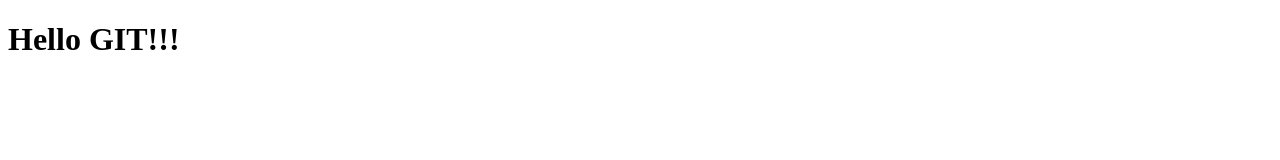
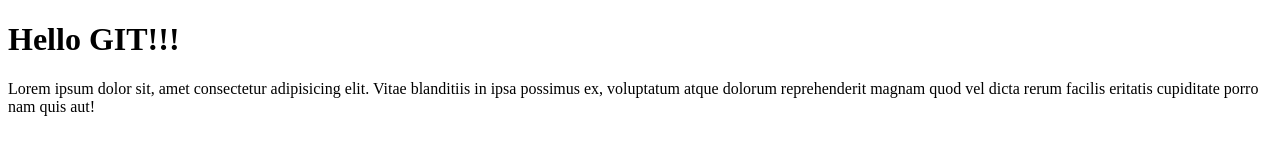
Before and after one commit to AgnieszkaOlbrys/git-course-4, a plain HTML site: page index.html in a window 1280 px wide. Drawn offline with Linux system fonts and the light colour scheme.

Commit message:
added paragraph into index.html

```diff
--- a/index.html
+++ b/index.html
@@ -9,5 +9,9 @@
 <body>
     <h1>Hello GIT!!!</h1>
 
+    <p>Lorem ipsum dolor sit, amet consectetur adipisicing elit. Vitae blanditiis
+         in ipsa possimus ex, voluptatum atque dolorum reprehenderit magnam quod
+         vel dicta rerum facilis eritatis cupiditate porro nam quis aut!</p>
+
 </body>
 </html>
```
